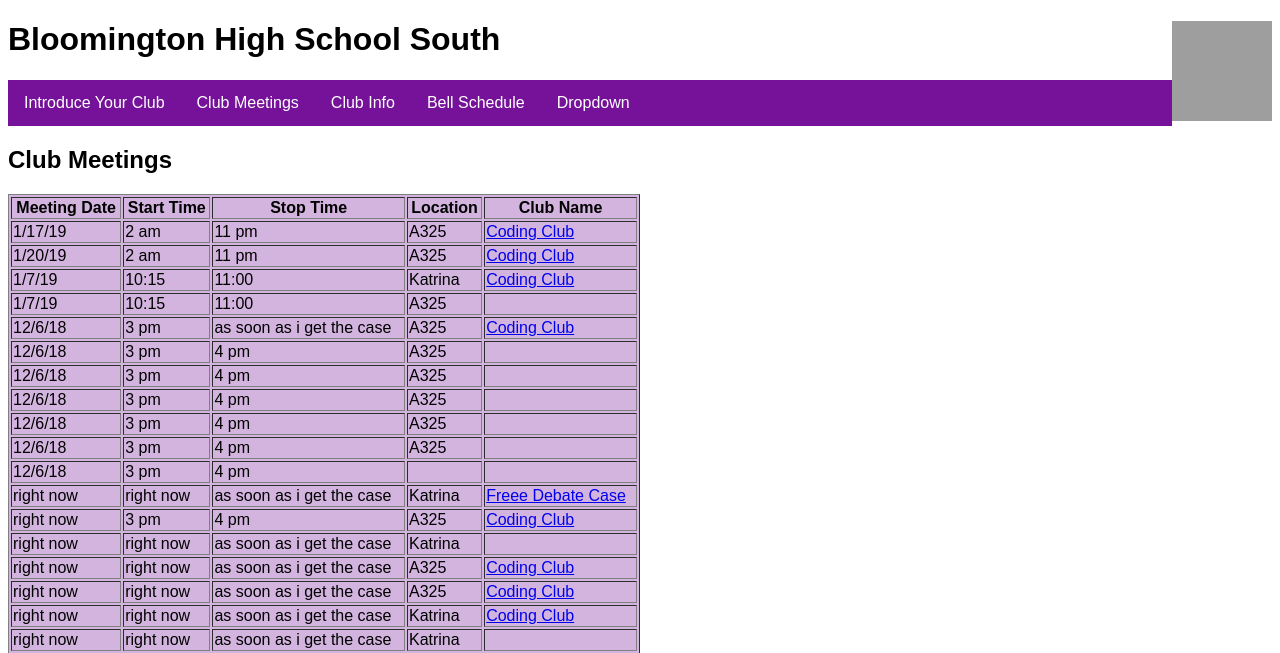
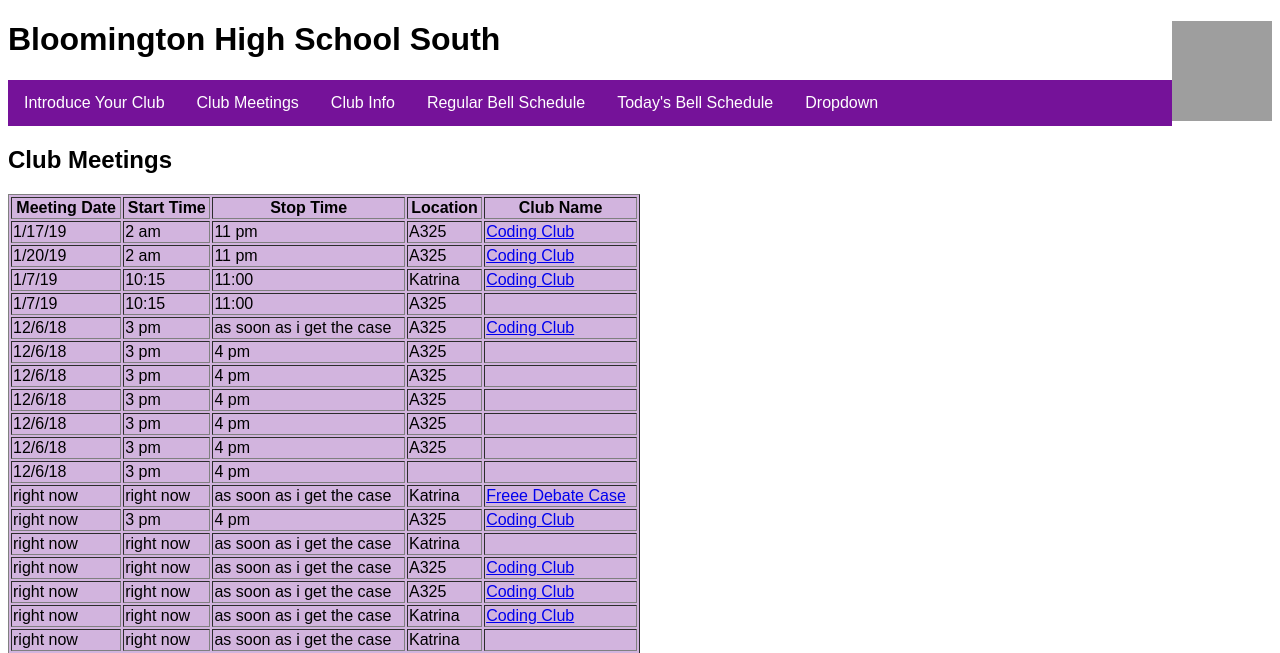
Before and after one commit to bhss-gwc/schedule, a PHP site: page /displaymeetings.php in a window 1280 px wide. Shown: the top 653 px of the page. Run offline with PHP 8.4, Linux system fonts and the light colour scheme; data comes from the database, SQL or seed files in the repository; grey boxes are pictures that could not be loaded.

Commit message:
fixed tool bar

```diff
--- a/bell_schedule.html
+++ b/bell_schedule.html
@@ -85,6 +85,8 @@
         <a href="introduce.php">Introduce Your Club</a>
         <a href="displaymeetings.php"> Club Meetings</a>
         <a href="displayclubinfo.php">Club Info</a>
+        <a href="bell_schedule.html">Regular Bell Schedule</a>
+        <a href="displaybellschedule.php">Today's Bell Schedule</a>
         <div class="dropdown">
         <button class="dropbtn" onclick="myFunction()">Dropdown
           <i class="fa fa-caret-down"></i>
--- a/displaybellschedule.php
+++ b/displaybellschedule.php
@@ -84,6 +84,8 @@
         <a href="introduce.php">Introduce Your Club</a>
         <a href="displaymeetings.php"> Club Meetings</a>
         <a href="displayclubinfo.php">Club Info</a>
+        <a href="bell_schedule.html">Regular Bell Schedule</a>
+        <a href="displaybellschedule.php">Today's Bell Schedule</a>
         <div class="dropdown">
         <button class="dropbtn" onclick="myFunction()">Dropdown
           <i class="fa fa-caret-down"></i>
--- a/displayclubinfo.php
+++ b/displayclubinfo.php
@@ -84,6 +84,8 @@
         <a href="introduce.php">Introduce Your Club</a>
         <a href="displaymeetings.php"> Club Meetings</a>
         <a href="displayclubinfo.php">Club Info</a>
+        <a href="bell_schedule.html">Regular Bell Schedule</a>
+        <a href="displaybellschedule.php">Today's Bell Schedule</a>
         <div class="dropdown">
         <button class="dropbtn" onclick="myFunction()">Dropdown
           <i class="fa fa-caret-down"></i>
--- a/displaymeetings.php
+++ b/displaymeetings.php
@@ -84,7 +84,8 @@ font-family: Arial, Helvetica, sans-serif;
       <a href="introduce.php">Introduce Your Club</a>
       <a href="displaymeetings.php"> Club Meetings</a>
       <a href="displayclubinfo.php">Club Info</a>
-      <a href="bell_schedule.html">Bell Schedule</a>
+      <a href="bell_schedule.html">Regular Bell Schedule</a>
+      <a href="displaybellschedule.php">Today's Bell Schedule</a>
       <div class="dropdown">
       <button class="dropbtn" onclick="myFunction()">Dropdown
         <i class="fa fa-caret-down"></i>
--- a/introduce.php
+++ b/introduce.php
@@ -84,6 +84,8 @@
 	      <a href="introduce.php">Introduce Your Club</a>
 	      <a href="displaymeetings.php"> Club Meetings</a>
 	      <a href="displayclubinfo.php">Club Info</a>
+				<a href="bell_schedule.html">Regular Bell Schedule</a>
+	      <a href="displaybellschedule.php">Today's Bell Schedule</a>
 	      <div class="dropdown">
 	      <button class="dropbtn" onclick="myFunction()">Dropdown
 	        <i class="fa fa-caret-down"></i>
```
